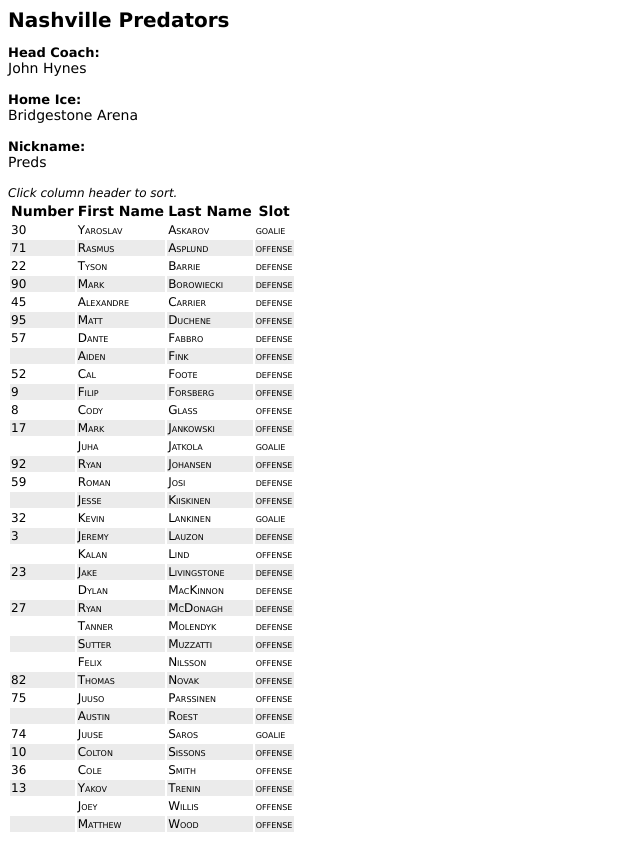
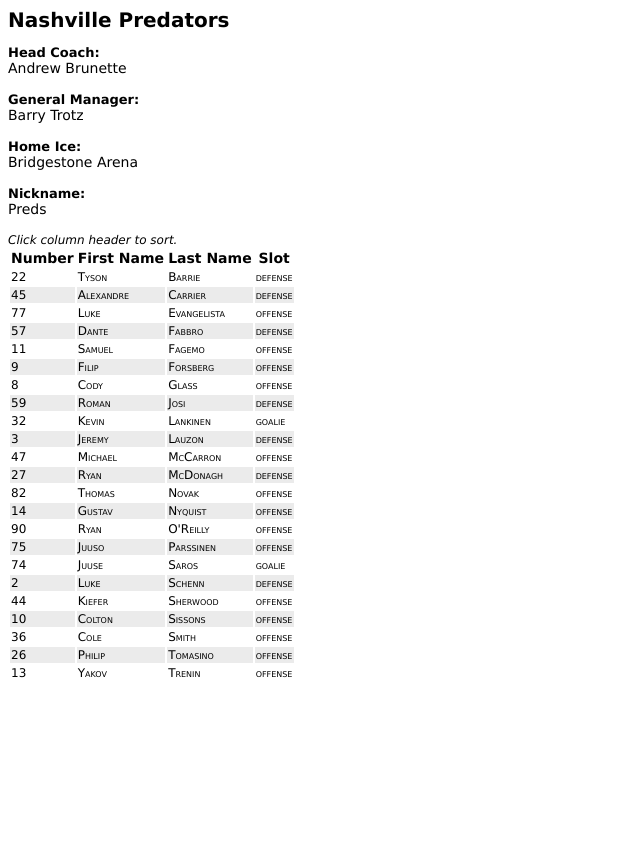
Before and after one commit to Jaeliyah/jaeliyah.github.io, a plain HTML site: page predators.html in a window 1280 px wide. Shown: the whole page, without its empty margins (0-640 px from the left). After the commit the page ends 800 px from the top, so only its background shows below. Drawn offline with Linux system fonts and the light colour scheme.

Commit message:
Update predators.html

```diff
--- a/predators.html
+++ b/predators.html
@@ -2,44 +2,29 @@
 <script src="table-sort.js" async></script>
 
 <h1>Nashville Predators</h1>
-<div class="a">Head Coach:</div>John Hynes
+<div class="a">Head Coach:</div> Andrew Brunette
 <br><br>
-<div class="a">Home Ice:</div>Bridgestone Arena
+<div class="a">General Manager:</div> Barry Trotz
 <br><br>
-<div class="a">Nickname:</div>Preds
+<div class="a">Home Ice:</div> Bridgestone Arena
+<br><br>
+<div class="a">Nickname:</div> Preds
 <br><br>
 <div class="b">Click column header to sort.</div>
 
 <table class="table-sort myformat" id="roster">
-    <tr>
-        <th>Number</th>
-        <th>First Name</th>
-        <th>Last Name</th>
-        <th>Slot</th>
+	<tr>
+		<th>Number</th>
+		<th>First Name</th>
+		<th>Last Name</th>
+        	<th>Slot</th>
 	</tr>
 
-	<tr>
-		<td>30</td>
-		<td>Yaroslav</td>
-		<td>Askarov</td>
-		<td>goalie</td>
-	</tr>
-	<tr>
-		<td>71</td>
-		<td>Rasmus</td>
-		<td>Asplund</td>
-		<td>offense</td>
-	</tr>
+
 	<tr>
 		<td>22</td>
 		<td>Tyson</td>
 		<td>Barrie</td>
-		<td>defense</td>
-	</tr>
-	<tr>
-		<td>90</td>
-		<td>Mark</td>
-		<td>Borowiecki</td>
 		<td>defense</td>
 	</tr>
 	<tr>
@@ -49,9 +34,9 @@
 		<td>defense</td>
 	</tr>
 	<tr>
-		<td>95</td>
-		<td>Matt</td>
-		<td>Duchene</td>
+		<td>77</td>
+		<td>Luke</td>
+		<td>Evangelista</td>
 		<td>offense</td>
 	</tr>
 	<tr>
@@ -61,16 +46,10 @@
 		<td>defense</td>
 	</tr>
 	<tr>
-		<td></td>
-		<td>Aiden</td>
-		<td>Fink</td>
+		<td>11</td>
+		<td>Samuel</td>
+		<td>Fagemo</td>
 		<td>offense</td>
-	</tr>
-	<tr>
-		<td>52</td>
-		<td>Cal</td>
-		<td>Foote</td>
-		<td>defense</td>
 	</tr>
 	<tr>
 		<td>9</td>
@@ -85,34 +64,10 @@
 		<td>offense</td>
 	</tr>
 	<tr>
-		<td>17</td>
-		<td>Mark</td>
-		<td>Jankowski</td>
-		<td>offense</td>
-	</tr>
-	<tr>
-		<td></td>
-		<td>Juha</td>
-		<td>Jatkola</td>
-		<td>goalie</td>
-	</tr>
-	<tr>
-		<td>92</td>
-		<td>Ryan</td>
-		<td>Johansen</td>
-		<td>offense</td>
-	</tr>
-	<tr>
 		<td>59</td>
 		<td>Roman</td>
 		<td>Josi</td>
 		<td>defense</td>
-	</tr>
-	<tr>
-		<td></td>
-		<td>Jesse</td>
-		<td>Kiiskinen</td>
-		<td>offense</td>
 	</tr>
 	<tr>
 		<td>32</td>
@@ -127,22 +82,10 @@
 		<td>defense</td>
 	</tr>
 	<tr>
-		<td></td>
-		<td>Kalan</td>
-		<td>Lind</td>
+		<td>47</td>
+		<td>Michael</td>
+		<td>McCarron</td>
 		<td>offense</td>
-	</tr>
-	<tr>
-		<td>23</td>
-		<td>Jake</td>
-		<td>Livingstone</td>
-		<td>defense</td>
-	</tr>
-	<tr>
-		<td></td>
-		<td>Dylan</td>
-		<td>MacKinnon</td>
-		<td>defense</td>
 	</tr>
 	<tr>
 		<td>27</td>
@@ -151,27 +94,21 @@
 		<td>defense</td>
 	</tr>
 	<tr>
-		<td></td>
-		<td>Tanner</td>
-		<td>Molendyk</td>
-		<td>defense</td>
-	</tr>
-	<tr>
-		<td></td>
-		<td>Sutter</td>
-		<td>Muzzatti</td>
+		<td>82</td>
+		<td>Thomas</td>
+		<td>Novak</td>
 		<td>offense</td>
 	</tr>
 	<tr>
-		<td></td>
-		<td>Felix</td>
-		<td>Nilsson</td>
+		<td>14</td>
+		<td>Gustav</td>
+		<td>Nyquist</td>
 		<td>offense</td>
 	</tr>
 	<tr>
-		<td>82</td>
-		<td>Thomas</td>
-		<td>Novak</td>
+		<td>90</td>
+		<td>Ryan</td>
+		<td>O'Reilly</td>
 		<td>offense</td>
 	</tr>
 	<tr>
@@ -181,16 +118,22 @@
 		<td>offense</td>
 	</tr>
 	<tr>
-		<td></td>
-		<td>Austin</td>
-		<td>Roest</td>
-		<td>offense</td>
-	</tr>
-	<tr>
 		<td>74</td>
 		<td>Juuse</td>
 		<td>Saros</td>
 		<td>goalie</td>
+	</tr>
+	<tr>
+		<td>2</td>
+		<td>Luke</td>
+		<td>Schenn</td>
+		<td>defense</td>
+	</tr>
+	<tr>
+		<td>44</td>
+		<td>Kiefer</td>
+		<td>Sherwood</td>
+		<td>offense</td>
 	</tr>
 	<tr>
 		<td>10</td>
@@ -205,24 +148,16 @@
 		<td>offense</td>
 	</tr>
 	<tr>
+		<td>26</td>
+		<td>Philip</td>
+		<td>Tomasino</td>
+		<td>offense</td>
+	</tr>
+	<tr>
 		<td>13</td>
 		<td>Yakov</td>
 		<td>Trenin</td>
 		<td>offense</td>
 	</tr>
-	<tr>
-		<td></td>
-		<td>Joey</td>
-		<td>Willis</td>
-		<td>offense</td>
-	</tr>
-	<tr>
-		<td></td>
-		<td>Matthew</td>
-		<td>Wood</td>
-		<td>offense</td>
-	</tr>
 
 </table>
-<script src="sort.js" async></script>
-</div>
```
